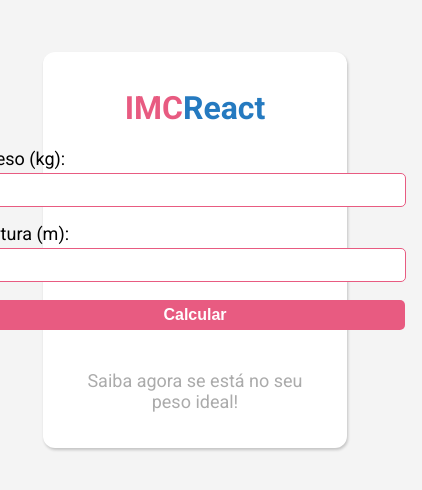
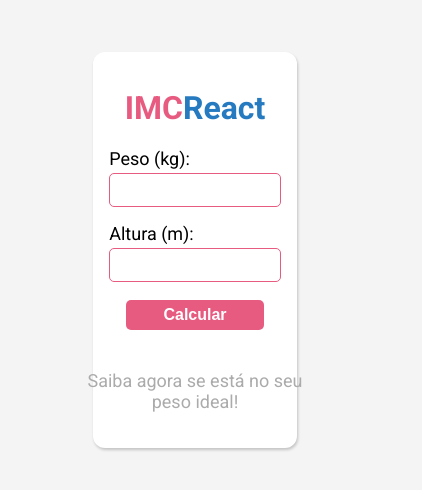
Before and after one commit to Lxcier/IMCReact, a React (Vite) app: page / in a window 390 px wide. Shown: the part 180-670 px from the top of the page, 422 px wide, since content can reach past the window. Built offline with nearby package versions, Linux system fonts and the light colour scheme.

Commit message:
finalizando projeto

```diff
--- a/src/components/ImcCalculator/imcCalculator.css
+++ b/src/components/ImcCalculator/imcCalculator.css
@@ -113,4 +113,12 @@ input {
     .container {
         width: 60%;
     }
+
+    .box {
+        width: 100%;
+    }
+
+    .button {
+        width: 80%;
+    }
 }
```
